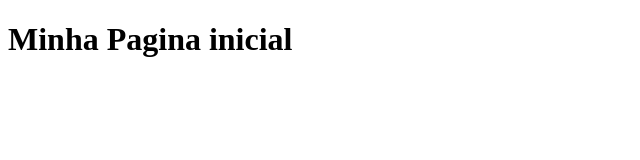
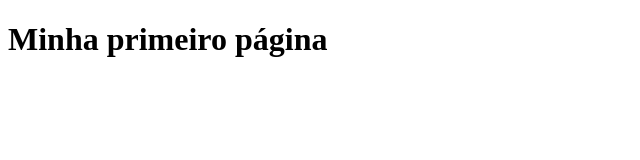
Before and after one commit to Leilaam40/projeto-curso-git, a plain HTML site: page index.html in a window 1280 px wide. Shown: the whole page, without its empty margins (0-640 px from the left). Drawn offline with Linux system fonts and the light colour scheme.

Commit message:
Removendo tag aberta

```diff
--- a/index.html
+++ b/index.html
@@ -4,7 +4,7 @@
         <meta charset="utf-8"/>
         <title>Curso de Git e Github</title>
     </head>
-    <body>
-        <h1>Minha Pagina inicial</h1>
-    </body>
+    <head>
+        <h1>Minha primeiro página</h1>
+    </head>
 </html>
```
